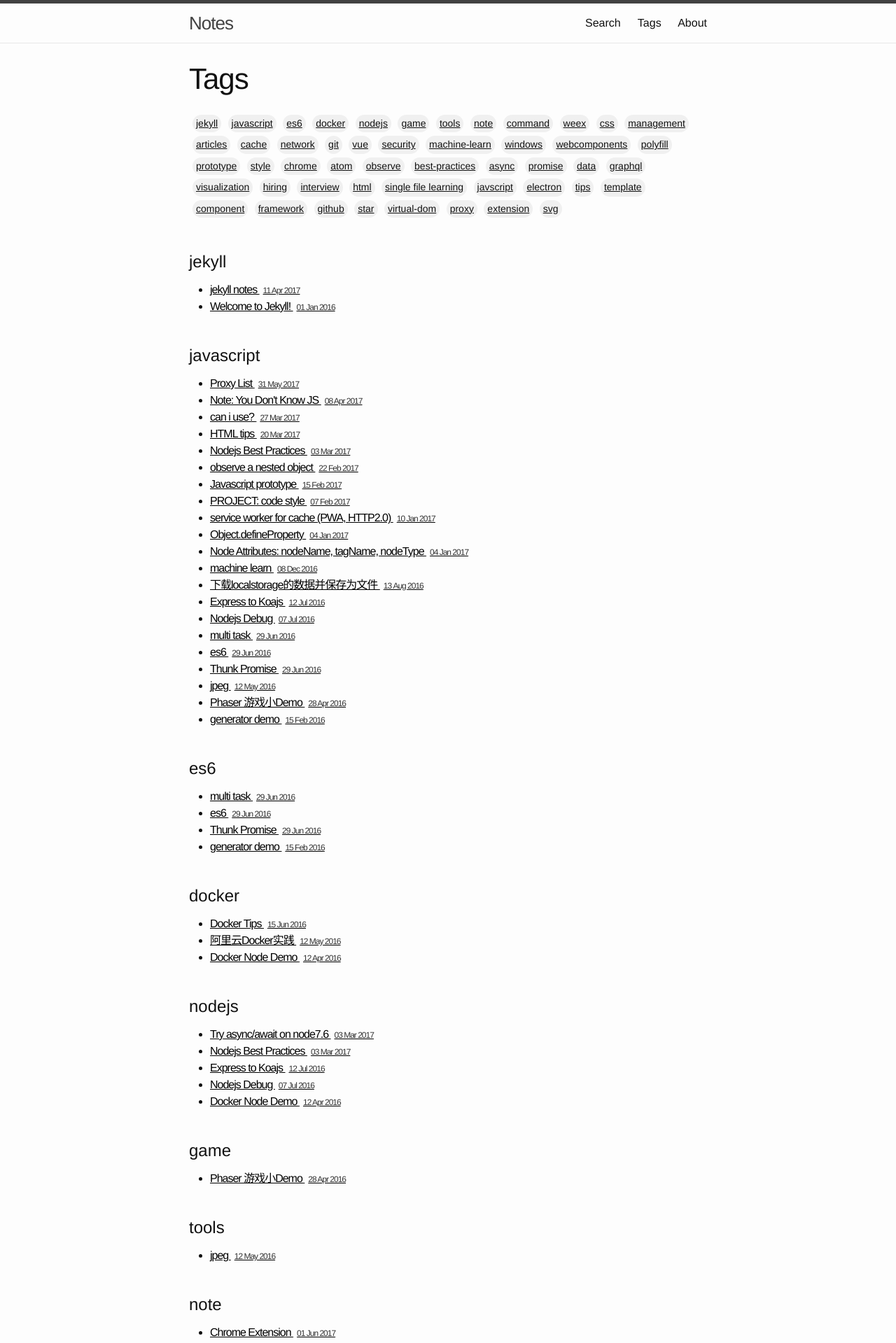
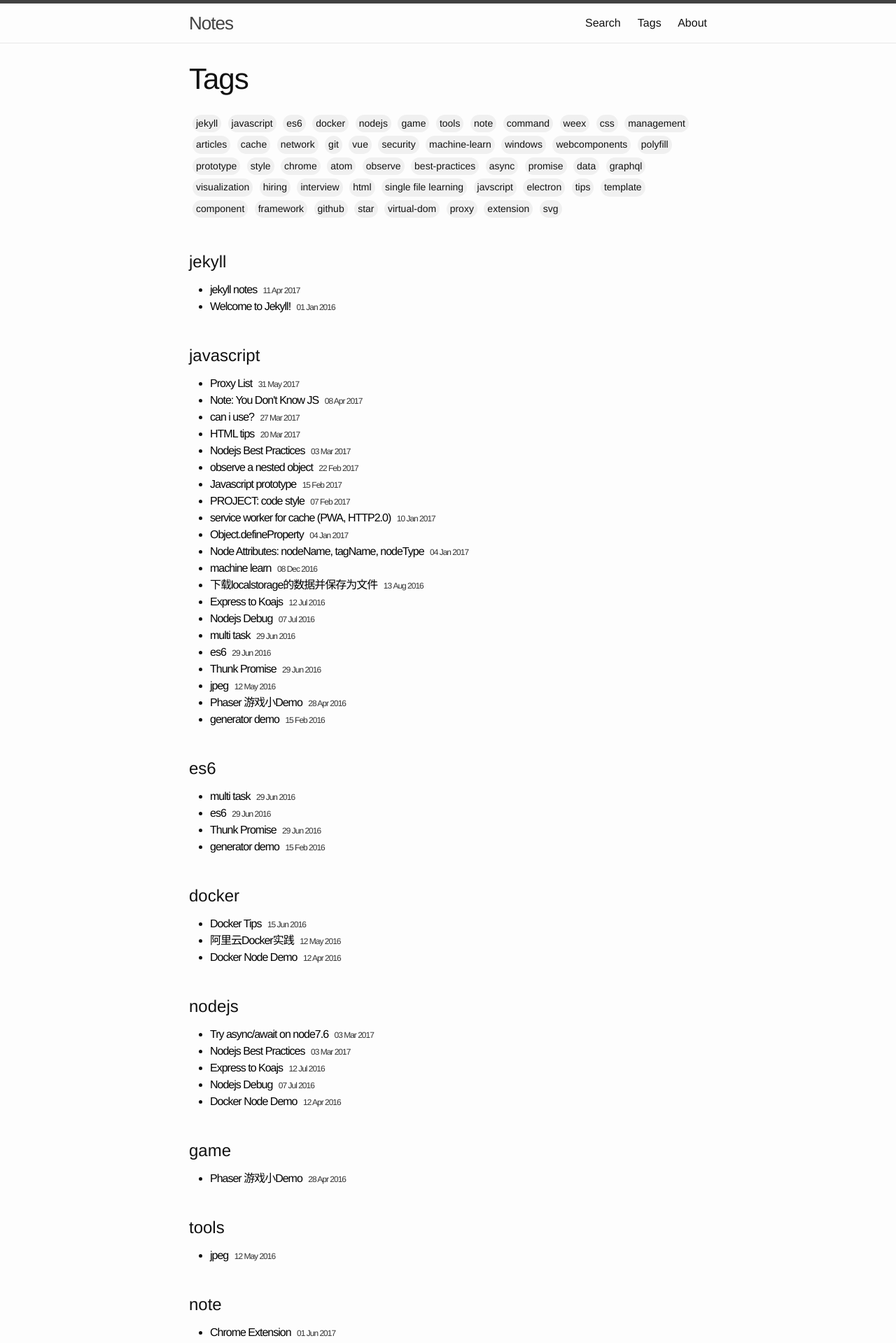
Before and after one commit to zhoukekestar/notes, a Jekyll site: the page built from tags.html, in a window 1280 px wide. Shown: the top 1919 px of the page at 70% size. Built offline with Jekyll 4.4.1, drawn with Linux system fonts in a browser that asks for light colours.

Commit message:
update tag style

```diff
--- a/tags.html
+++ b/tags.html
@@ -23,6 +23,10 @@ title: Tags
       color: #333;
       margin-left: 5px;
     }
+    main.page-content .post-content a.post-tag,
+    main.page-content .post-content .tags-expo-posts a {
+      text-decoration: none;
+    }
   </style>
   <div class="tags-expo-list">
     {% for tag in site.tags %}
```
